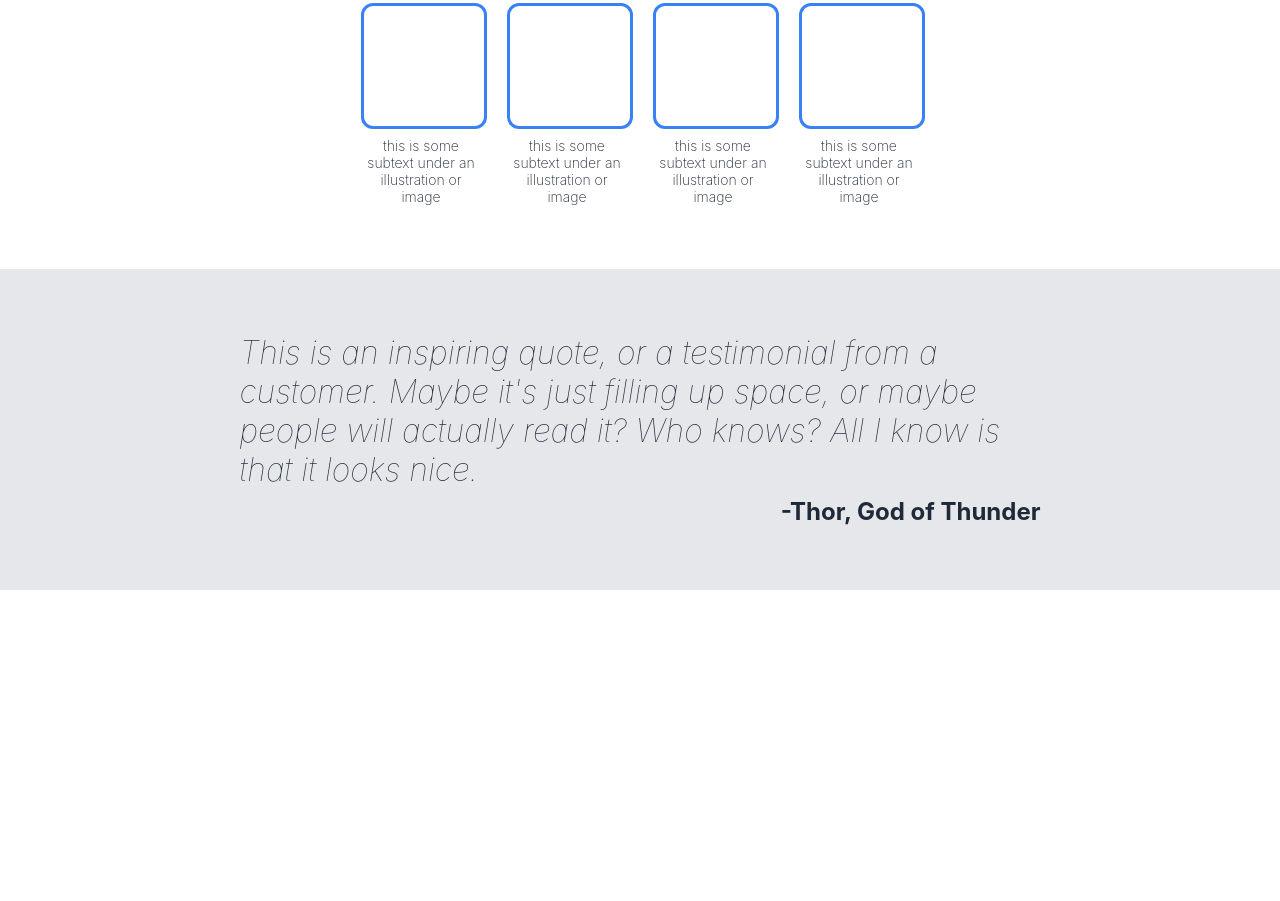
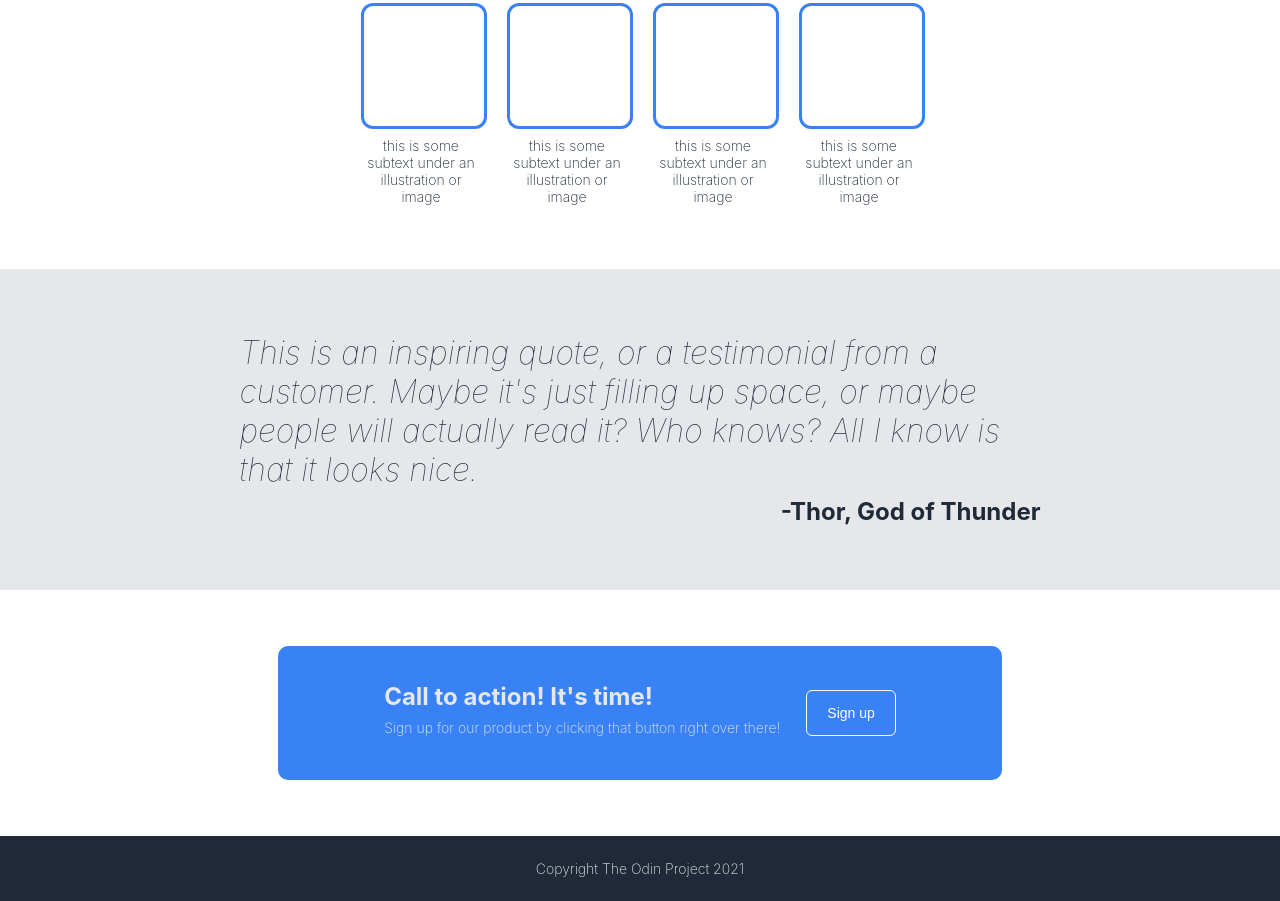
Before and after one commit to pfishe13/odin-landing-page, a plain HTML site: page index.html in a window 1280 px wide. Shown: the part 625-1526 px from the top of the page. Before the commit the page ends 1215 px from the top, so only its background shows below. Drawn offline with Linux system fonts and the light colour scheme.

Commit message:
Add footer content

```diff
--- a/index.html
+++ b/index.html
@@ -66,10 +66,21 @@
 </div>
 
 <!-- SIGN UP SECTION -->
+<div class="signup-content">
+    <div class="call-to-action">
+        <div class="call-to-action-text">
+            <h3 class="action-header">Call to action! It's time!</h3>
+            <p>Sign up for our product by clicking that button right over there!</p>
+        </div>
+        <button class="signup">Sign up</button>
+    </div>
 
+</div>
 
 <!-- FOOTER -->
-
+<div class="footer">
+    <p>Copyright The Odin Project 2021</p>
+</div>
 
 </body>
 </html>
--- a/styles.css
+++ b/styles.css
@@ -48,7 +48,8 @@ h3 {
   font-size: x-large;
 }
 
-.header {
+.header,
+.footer {
   padding: 0 106px;
   background-color: #1f2937;
   display: flex;
@@ -137,3 +138,39 @@ h3 {
   font-weight: bold;
   text-align: right;
 }
+
+.signup-content {
+  padding: 56px 106px;
+  display: flex;
+  justify-content: center;
+  align-items: center;
+}
+
+.call-to-action {
+  padding: 36px 106px;
+  background-color: #3882f6;
+  border-radius: 10px;
+  display: flex;
+  gap: 26px;
+}
+
+.action-header {
+  margin: 0;
+}
+
+.signup {
+  color: white;
+  background-color: #3882f6;
+  border-radius: 6px;
+  border: 1px solid white;
+  padding: 2px 20px;
+}
+
+/* Footer */
+
+.footer {
+  padding: 16px;
+  display: flex;
+  justify-content: center;
+  text-align: center;
+}
```
